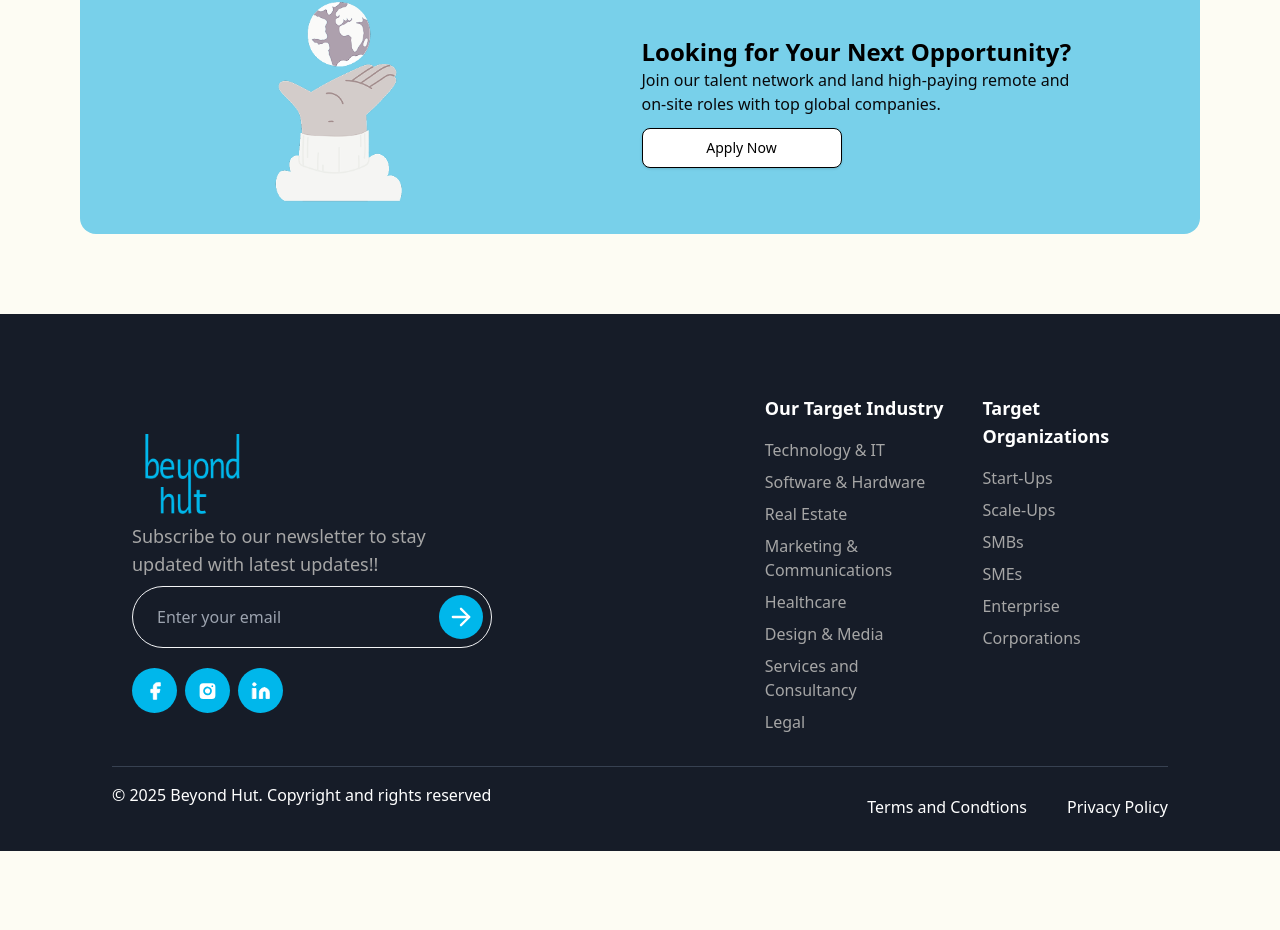
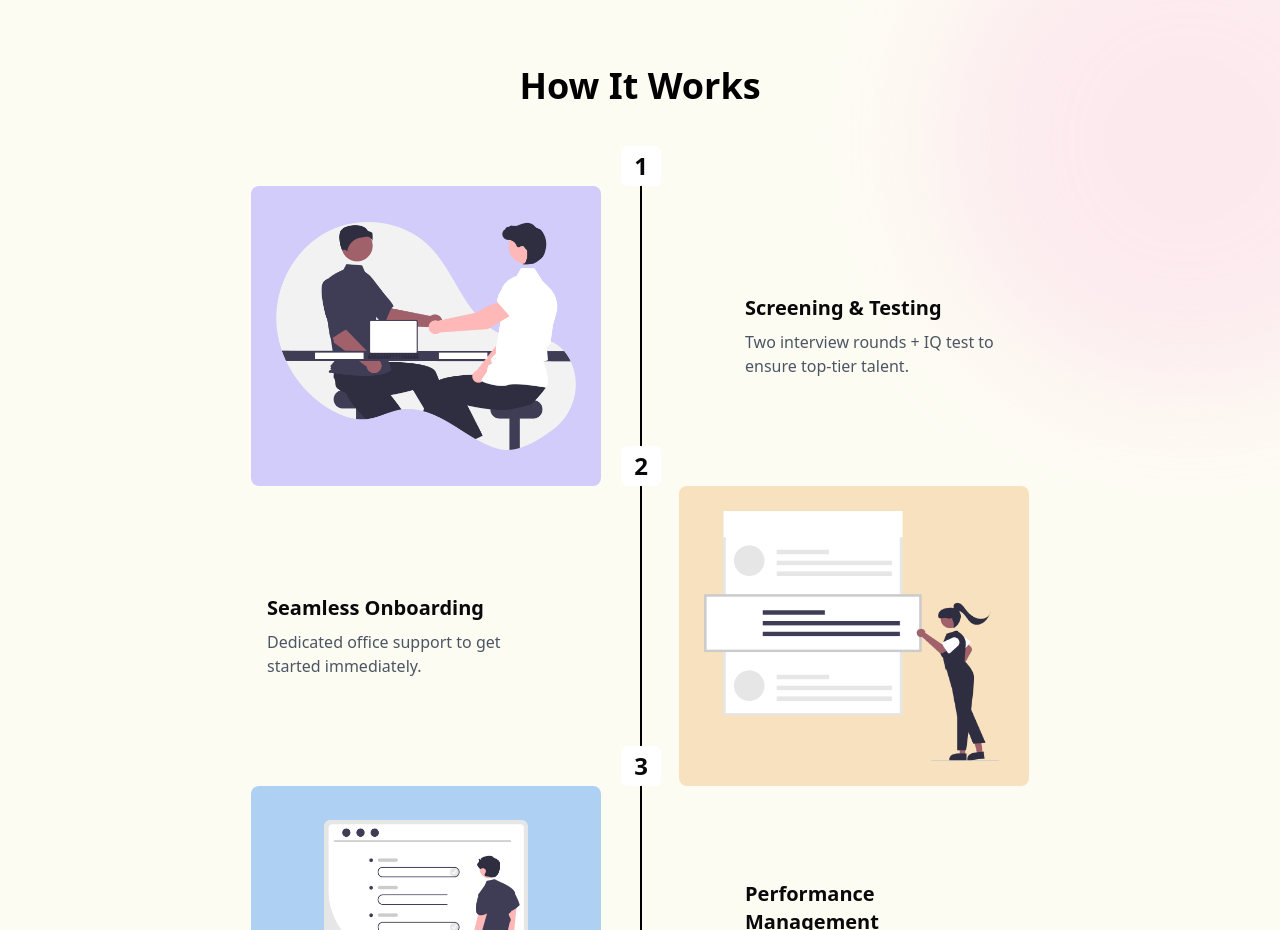
Before and after one commit to Saith-Ahmad/webwork, a Next.js app: page /job-seekers in a window 1280 px wide. Shown: the part 1870-2800 px from the top of the page. Before the commit the page ends 2721 px from the top, so only its background shows below. Built offline with nearby package versions, Linux system fonts and the light colour scheme; no server answers.

Commit message:
add additional changes

```diff
--- a/app/job-seekers/page.tsx
+++ b/app/job-seekers/page.tsx
@@ -1,6 +1,7 @@
 
 import JobListings from '@/components/pages/JobSeekers/JobListings'
 import JobSeekersHero from '@/components/pages/JobSeekers/JSHero'
+import Timeline_Job_Seekers from '@/components/pages/JobSeekers/TimeLineJobSeekers'
 import WorkWithUs from '@/components/pages/JobSeekers/WorkWithUs'
 import HireTopTalent from '@/components/pages/TalentOutsourcing/HireTopTalent'
 import React from 'react'
@@ -11,6 +12,7 @@ function JobSeekers() {
       <JobSeekersHero/>
       <WorkWithUs/>
       {/* <JobListings/> */}
+      <Timeline_Job_Seekers/>
     <HireTopTalent heading={"Looking for Your Next Opportunity?"} para={"Join our talent network and land high-paying remote and on-site roles with top global companies."} btnText={"Apply Now"}/>
     </div>
   )
--- a/app/layout.tsx
+++ b/app/layout.tsx
@@ -16,7 +16,7 @@ const inter = Inter({
 
 export const metadata: Metadata = {
   title: "Beyondhut",
-  description: "Generated by create next app",
+  description: "Top Choise for Remote Talent Hiring and Management",
 };
 
 export default function RootLayout({
--- a/components/pages/Home/Hero.tsx
+++ b/components/pages/Home/Hero.tsx
@@ -8,7 +8,7 @@ import React from 'react'
 
 function HomeHero() {
     return (
-        <div className='min-h-[100vh] pb-20 md:pb-0 relative md:min-h-[100vh] bg-[#78D0EA] flex  items-center justify-between pt-10 md:pt-0'>
+        <div className='min-h-[100vh] pb-20 md:pb-0 relative z-[-10] md:min-h-[100vh] bg-[#78D0EA] flex  items-center justify-between pt-10 md:pt-0 overflow-hidden'>
             <div className='container flex flex-col md:flex-row justify-between items-center'>
                 <div className='md:p-10 p-3 flex flex-col gap-2 md:w-[50%]'>
                     <FadeInLeft duration={1} distance={70} once={false}>
@@ -25,7 +25,8 @@ function HomeHero() {
                     <Link href={'/get-started'}><Button size={'lg'} className='self-start mt-4 bg-white text-black rounded-full hover:bg-black hover:text-white'>Get Started</Button></Link>
                 </div>
 
-                <div className='md:max-w-[40%]'>
+                <div className='md:max-w-[40%] relative '>
+                    <div className='absolute md:w-[550px] md:h-[550px] z-[-4] rounded-2xl  md:-top-28 md:-left-10 md:rotate-[25deg] rotate-[55deg] w-[450px] h-[450px] top-24  sm:top-0 sm:left-20  inset-0 bg-[#9BE4FA]'></div>
                     <FadeInRight once={false} duration={1}>
                         <Image alt='Remote Talent Aquisition' src={'/assets/home_hero.png'} width={800} height={600} />
                     </FadeInRight>
--- /dev/null
+++ b/components/pages/JobSeekers/TimeLineJobSeekers.tsx
@@ -0,0 +1,97 @@
+import React from 'react';
+import Image from 'next/image';
+import FadeInBottom from '@/components/framermotion/FadeInBottom';
+
+const steps = [
+    {
+        id: 1,
+        leftContent: '/assets/timeline1.png',
+        rightContent: 'bg-[#D2CCFA]',
+        heading: 'Screening & Testing',
+        para: 'Two interview rounds + IQ test to ensure top-tier talent.',
+    },
+    {
+        id: 2,
+        leftContent: 'bg-[#F8E1BE]',
+        rightContent: '/assets/timeline2.png',
+        heading: 'Seamless Onboarding',
+        para: 'Dedicated office support to get started immediately.',
+    },
+    {
+        id: 3,
+        leftContent: '/assets/timeline3.png',
+        rightContent: 'bg-[#ADD0F3]',
+        heading: 'Performance Management',
+        para: 'Track efficiency, KPIs, and ongoing performance.',
+    },
+    {
+        id: 4,
+        leftContent: 'bg-[#FAC2C1]',
+        rightContent: '/assets/timeline4.png',
+        heading: 'Talent Replacement Guarantee',
+        para: 'Quick replacement for continuity if needed.',
+    },
+];
+
+function Timeline_Job_Seekers() {
+    return (
+        <div className='relative'>
+            <div className="absolute -right-40 -top-20 pointer-events-none w-[300px] h-[300px]  md:h-[500px]  md:w-[500px] rounded-full bg-pink-200 blur-3xl opacity-40"></div>
+            <div className='container mx-auto p-4'>
+
+                <h2 className='text-black text-3xl md:text-4xl text-center md:my-20 mt-10 mb-14 font-semibold'>How It Works</h2>
+                {steps.map((step, index) => (
+                    <div
+                        key={step.id}
+                        className={`flex flex-col md:flex-row ${index % 2 !== 0 ? 'md:flex-row-reverse' : ''
+                            } justify-center md:gap-32 gap-2 items-center relative`}
+                    >
+                        {/* Left Side */}
+                        {index % 2 === 0 ? (
+                            <FadeInBottom duration={1} distance={70}>
+                                <div className={`md:w-[350px] w-[300px] h-[300px] ${step.rightContent} rounded-lg flex items-center justify-center`}>
+                                    <Image
+                                        src={step.leftContent}
+                                        alt={`Step ${step.id}`}
+                                        width={300}
+                                        height={300}
+                                        className='object-cover rounded-lg max-w-[250px] md:max-w-[300px]'
+                                    />
+                                </div>
+                            </FadeInBottom>
+                        ) : (
+                            <FadeInBottom duration={1} distance={70}>
+
+                                <div className={`md:w-[350px] w-[300px] h-[300px] ${step.leftContent} rounded-lg flex items-center justify-center`}>
+                                    <Image
+                                        src={step.rightContent}
+                                        alt={`Step ${step.id}`}
+                                        width={300}
+                                        height={300}
+                                        className='object-cover rounded-lg max-w-[250px] md:max-w-[300px]'
+                                    />
+                                </div>
+                            </FadeInBottom>
+
+                        )}
+
+                        {/* Right Side */}
+                        <div className='md:w-[300px] md:h-[300px] w-[300px] h-[150px] flex flex-col items-start justify-center p-4 rounded-lg '>
+                            <h3 className='text-xl font-bold mb-2'>{step.heading}</h3>
+                            <p className='text-gray-600'>{step.para}</p>
+                        </div>
+
+                        {/* Timeline */}
+                        <div className='absolute w-[2px] h-full bg-black md:left-[50%] left-4 flex justify-center items-start'>
+                            <div className='w-[40px] h-[40px] bg-white rounded-md  flex items-center justify-center -mt-10'>
+                                <p className='text-2xl p-4 font-bold'>{step.id}</p>
+                            </div>
+                        </div>
+                    </div>
+                ))}
+            </div>
+        </div>
+    );
+}
+
+export default Timeline_Job_Seekers;
--- a/components/pages/SalesConsultency/Hero.tsx
+++ b/components/pages/SalesConsultency/Hero.tsx
@@ -33,7 +33,7 @@ function SalesConsultencyHero() {
 
     return (
         <div>
-            <div className='relative min-h-[100vh] md:min-h-[120vh] bg-[#78D0EA] flex  items-center justify-between py-16 md:pt-0'>
+            <div className='relative min-h-[100vh] md:min-h-[120vh] bg-[#78D0EA] flex -z-[10] overflow-hidden  items-center justify-between py-16 md:pt-0'>
                 <div className='flex flex-col space-y-10 items-center justify-center container'>
                     {/* Rirst Row */}
                     <div className=' flex flex-col md:flex-row justify-between items-center'>
@@ -59,7 +59,8 @@ function SalesConsultencyHero() {
                             </Link>
                         </div>
 
-                        <div className='md:max-w-[40%] mt-10 md:mt-0'>
+                        <div className='md:max-w-[40%] mt-10 md:mt-0 relative'>
+                        <div className='absolute md:w-[550px] md:h-[550px] z-[-4] rounded-2xl  md:-top-20 md:-left-10 md:rotate-[25deg] rotate-[55deg] w-[450px] h-[450px] top-24  sm:top-0 sm:left-20  inset-0 bg-[#9BE4FA]'></div>
                             <FadeInRight duration={0.7} distance={60} once={false}>
                             <Image alt='Remote Talent Aquisition' src={'/assets/sc_hero.png'} width={800} height={600} />
                             </FadeInRight>
--- a/components/pages/SalesConsultency/LetUsHelp.tsx
+++ b/components/pages/SalesConsultency/LetUsHelp.tsx
@@ -4,7 +4,7 @@ import React from 'react';
 
 const LetUsHelp = () => {
     return (
-        <div className="bg-[#161C28] py-12 rounded-t-3xl rounded-b-3xl  my-20 relative min-h-[100vh] flex justify-center items-center">
+        <div className="bg-[#161C28] py-12  rounded-t-3xl rounded-b-3xl  my-20 relative min-h-[120vh] flex justify-center items-center">
 
 
             <div className='absolute md:-top-4 -top-1 right-0 w-[100vw]'>
--- a/components/pages/TalentOutsourcing/ChooseUs.tsx
+++ b/components/pages/TalentOutsourcing/ChooseUs.tsx
@@ -3,7 +3,7 @@ import React from 'react';
 
 const WhyChooseUs = () => {
     return (
-        <div className="bg-[#161C28] py-12 rounded-t-3xl rounded-b-3xl my-20 relative min-h-[95vh] flex flex-col items-center justify-center">
+        <div className="bg-[#161C28] py-12 rounded-t-3xl rounded-b-3xl my-20 relative min-h-[120vh] flex flex-col items-center justify-center">
             {/* Top and Bottom Curves */}
             <div className='absolute md:-top-4 -top-1 right-0 w-[100vw]'>
                 <img src="/assets/upper_curve.svg" alt="curve" className='w-[100vw]' />
--- a/components/pages/TalentOutsourcing/Hero.tsx
+++ b/components/pages/TalentOutsourcing/Hero.tsx
@@ -8,7 +8,7 @@ import React from 'react'
 
 function TalentOutsourcingHero() {
     return (
-        <div className='min-h-[100vh] pb-20 md:pb-0 relative md:min-h-[100vh] bg-[#78D0EA] flex items-center justify-between pt-10 md:pt-0'>
+        <div className='min-h-[100vh] pb-20 md:pb-0 -z-[10] overflow-hidden relative md:min-h-[100vh] bg-[#78D0EA] flex items-center justify-between pt-10 md:pt-0'>
             <div className='container flex flex-col md:flex-row justify-between items-center'>
                 {/* Left Side Content */}
                 <div className='md:p-10 p-3 flex flex-col gap-2 md:w-[50%]'>
@@ -38,7 +38,8 @@ function TalentOutsourcingHero() {
                 </div>
 
                 {/* Right Side Illustration */}
-                <div className='md:max-w-[40%]'>
+                <div className='md:max-w-[40%] relative'>
+                <div className='absolute md:w-[550px] md:h-[550px] z-[-4] rounded-2xl  md:-top-20 md:-left-10 md:rotate-[25deg] rotate-[45deg] w-[450px] h-[450px] top-14  sm:top-0 sm:left-20  inset-0 bg-[#9BE4FA]'></div>
                     <FadeInRight once={false} duration={1}>
                         <Image alt='Remote Talent Acquisition' src={'/assets/talentoutsourcehero.png'} width={800} height={600} className='w-full h-auto' />
                     </FadeInRight>
```
Also changed, not shown: components/pages/JobSeekers/JSHero.tsx (+5 -3 lines).
